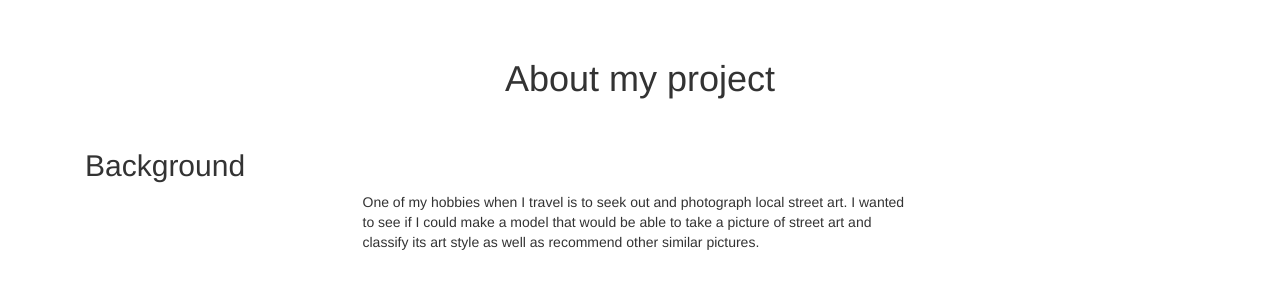
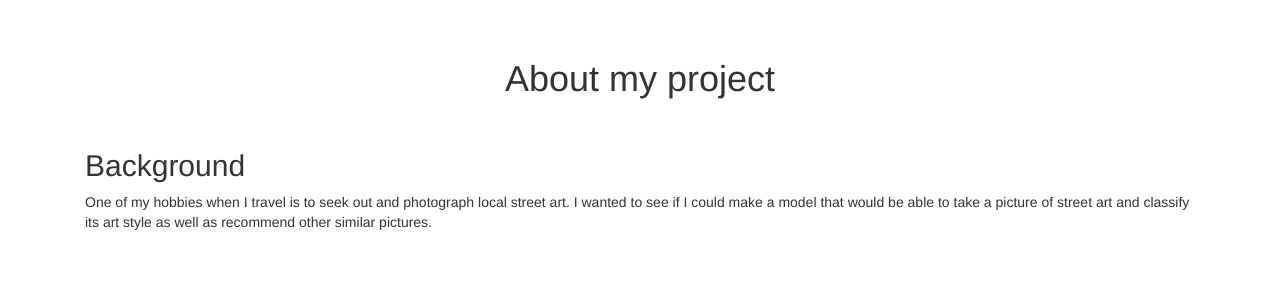
Before and after one commit to MTPrime/street_art_classifier, a Flask app: page /about in a window 1280 px wide. Shown: the part 51-351 px from the top of the page. Run offline with Flask 2, Linux system fonts and the light colour scheme; some libraries are stand-ins or nearby versions.

Commit message:
About section.

```diff
--- a/web_app/templates/about.html
+++ b/web_app/templates/about.html
@@ -15,7 +15,6 @@
     p.description {
         margin-left:auto;
         margin-right:auto;
-        width:50%;
         text-align:left;
     }
 
```
